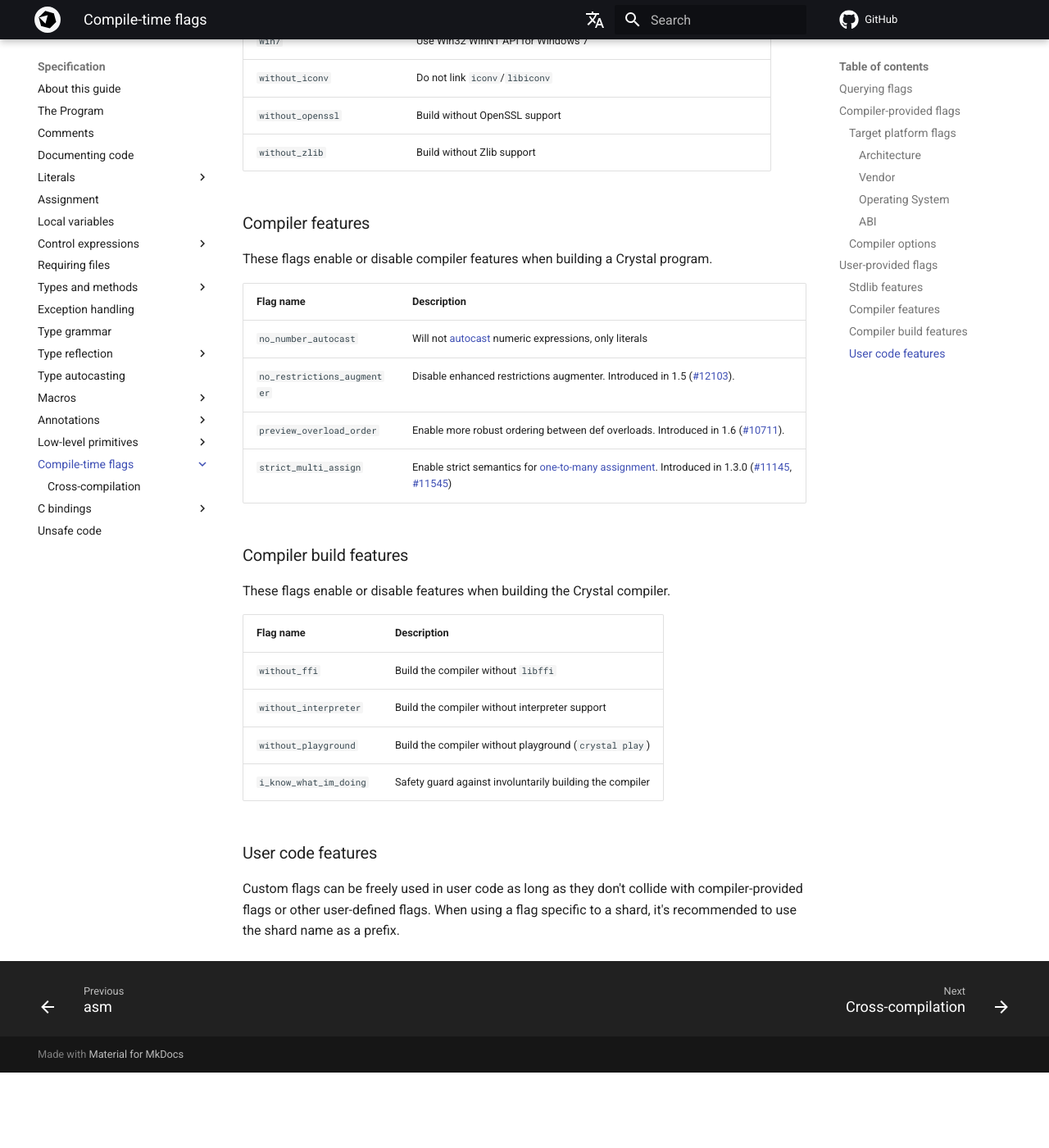
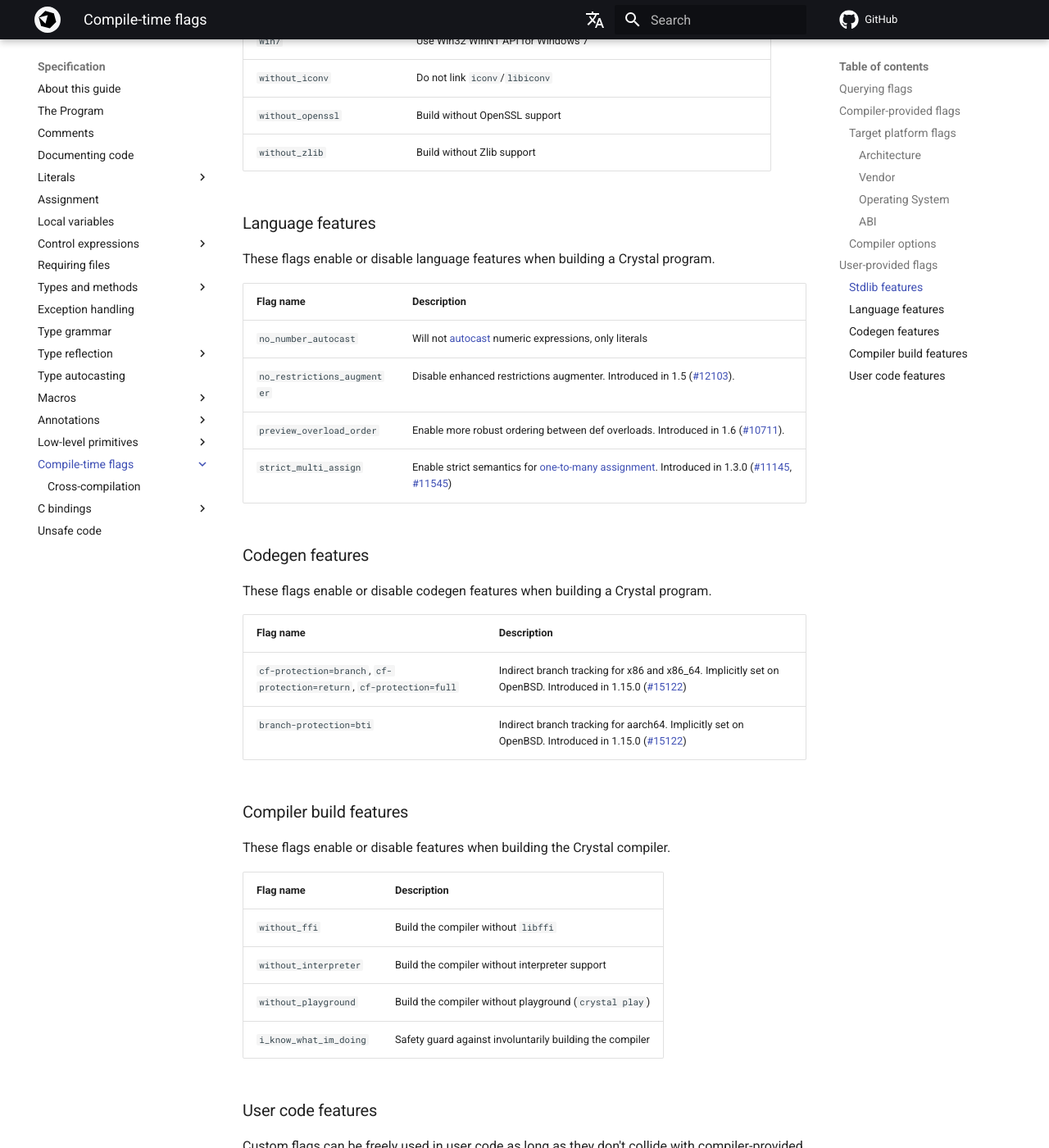
Before and after one commit to crystal-lang/crystal-book, an MkDocs documentation site: the page built from docs/syntax_and_semantics/compile_time_flags.md, in a window 1280 px wide and 1400 px high, scrolled down 4447 px. Shown: the whole window at 82% size. Built offline with MkDocs 1.6.1 and Material for MkDocs 9.7.7, drawn with Linux system fonts in a browser that asks for light colours; nearby versions of some CDN libraries; library files that are not in the unit come from our copies; comment, search, counter and statistics services are not loaded; the version menu is left out; before the commit the page ends 5755 px from its top, so only the background shows below that.

Commit message:
Add documentation for indirect branch tracking flags (#796)
These flags were added in https://github.com/crystal-lang/crystal/pull/15122

They are put in a new section *Codegen Features*. The existing *Compiler Features* section is renamed to *Language Features*.

```diff
--- a/docs/syntax_and_semantics/autocasting.md
+++ b/docs/syntax_and_semantics/autocasting.md
@@ -27,7 +27,7 @@ bar64(bar 1)   # OK, a Float32 can be autocasted to a Float64
 
 Number literals are always casted when the actual value of the literal fits the target type, despite of its type.
 
-Expressions are casted (like in the last example above), unless the flag `no_number_autocast` is passed to the compiler (see [Compiler features](compile_time_flags.md#compiler-features)).
+Expressions are casted (like in the last example above), unless the flag `no_number_autocast` is passed to the compiler (see [Compiler features](compile_time_flags.md#language-features)).
 
 If there is ambiguity, for instance, because there is more than one option, the compiler throws an error:
 
--- a/docs/syntax_and_semantics/compile_time_flags.md
+++ b/docs/syntax_and_semantics/compile_time_flags.md
@@ -145,9 +145,9 @@ Crystal program.
 | `without_openssl` | Build without OpenSSL support
 | `without_zlib` | Build without Zlib support
 
-### Compiler features
+### Language features
 
-These flags enable or disable compiler features when building a Crystal program.
+These flags enable or disable language features when building a Crystal program.
 
 | Flag name | Description |
 |-----------|-------------|
@@ -155,6 +155,15 @@ These flags enable or disable compiler features when building a Crystal program.
 | `no_restrictions_augmenter` | Disable enhanced restrictions augmenter. Introduced in 1.5 ([#12103](https://github.com/crystal-lang/crystal/pull/12103)).
 | `preview_overload_order` | Enable more robust ordering between def overloads. Introduced in 1.6 ([#10711](https://github.com/crystal-lang/crystal/issues/10711)).
 | `strict_multi_assign` | Enable strict semantics for [one-to-many assignment](assignment.md#one-to-many-assignment). Introduced in 1.3.0 ([#11145](https://github.com/crystal-lang/crystal/pull/11145), [#11545](https://github.com/crystal-lang/crystal/pull/11545))
+
+### Codegen features
+
+These flags enable or disable codegen features when building a Crystal program.
+
+| Flag name | Description |
+|-----------|-------------|
+| `cf-protection=branch`, `cf-protection=return`, `cf-protection=full` | Indirect branch tracking for x86 and x86_64. Implicitly set on OpenBSD. Introduced in 1.15.0 ([#15122](https://github.com/crystal-lang/crystal/pull/15122))
+| `branch-protection=bti` | Indirect branch tracking for aarch64. Implicitly set on OpenBSD. Introduced in 1.15.0 ([#15122](https://github.com/crystal-lang/crystal/pull/15122))
 
 ### Compiler build features
 
```
Also changed, not shown: docs/man/required_libraries.md (+1 -1 lines).
